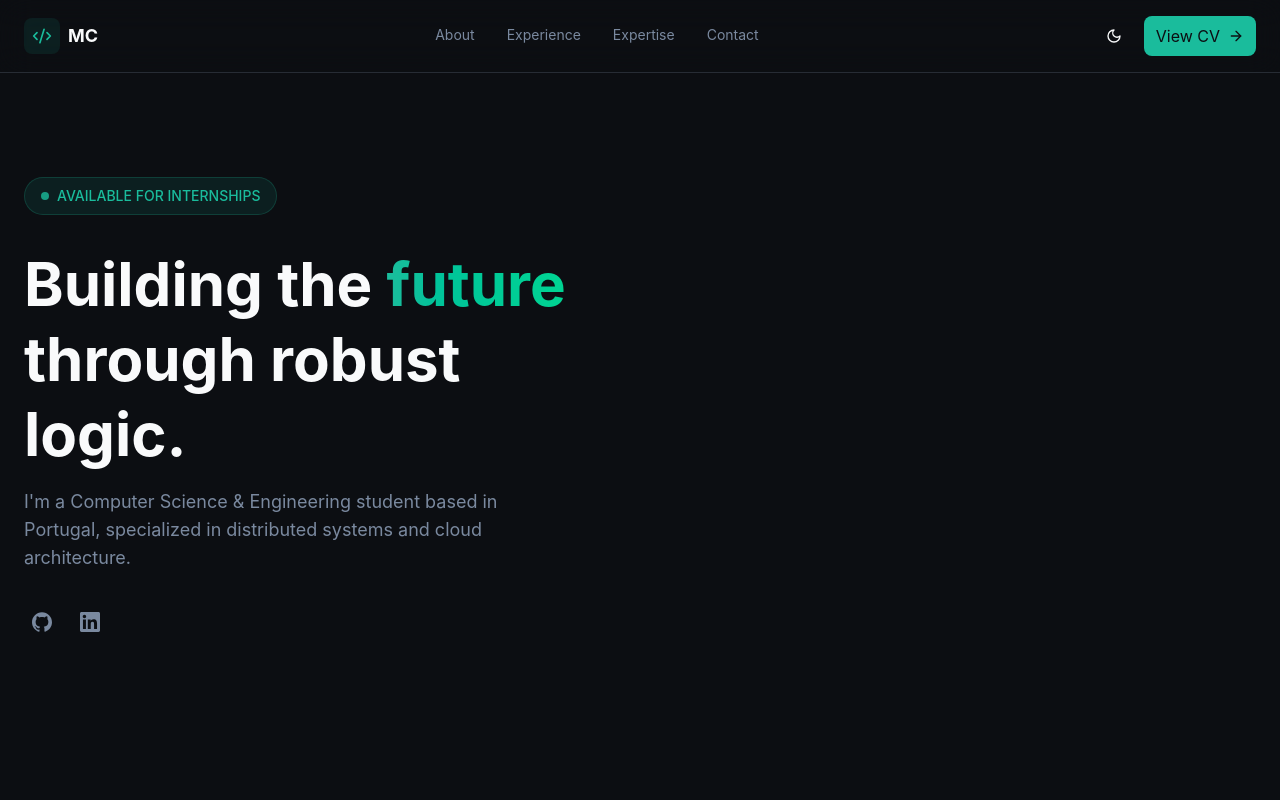
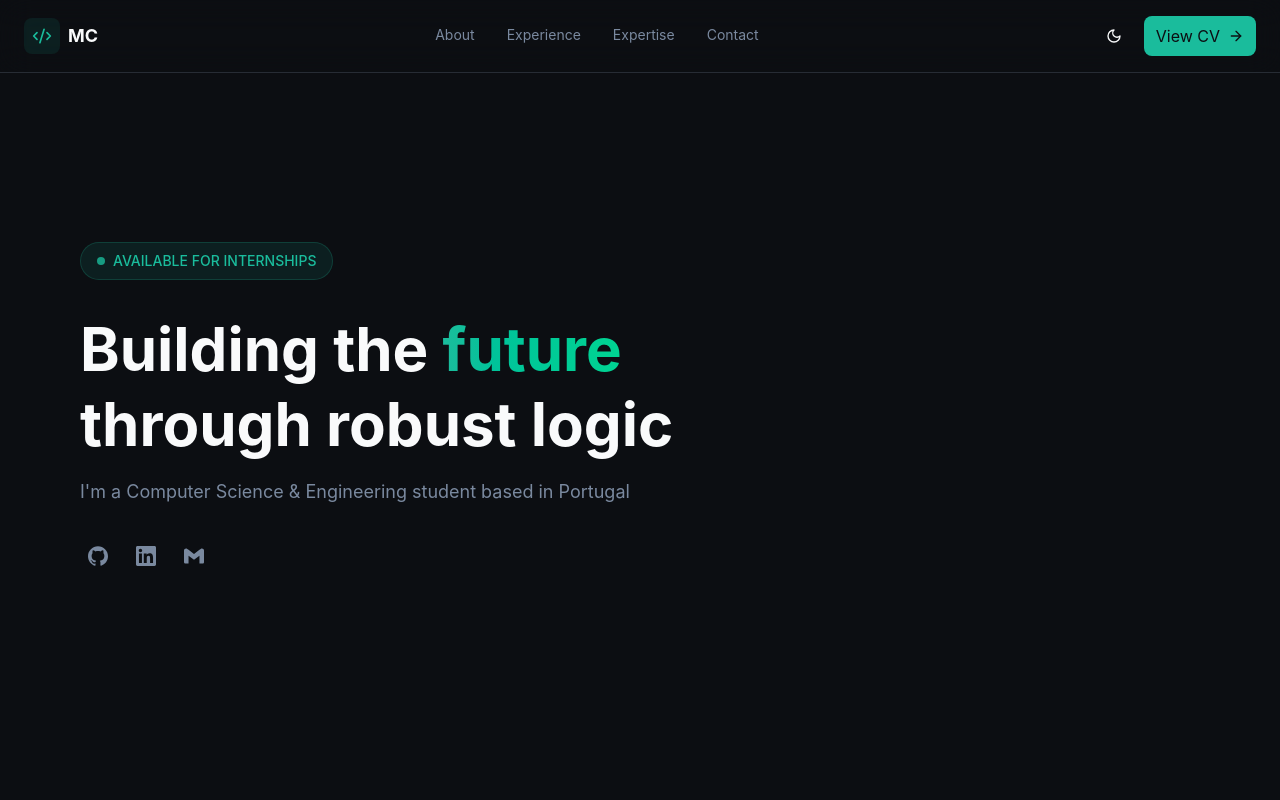
Before and after one commit to miguelcollaco/portfolio, a Next.js app: page / in a window 1280 px wide. Shown: the top 800 px of the page. Built offline with nearby package versions, Linux system fonts and the light colour scheme.

Commit message:
add email to hero CTA

```diff
--- a/app/_components/Hero.tsx
+++ b/app/_components/Hero.tsx
@@ -1,6 +1,6 @@
 "use client";
 
-import { SiGithub, SiLinkedin } from "react-icons/si";
+import { SiGithub, SiLinkedin, SiGmail } from "react-icons/si";
 import { motion } from "framer-motion";
 
 const fadeUp = (delay = 0) => ({
@@ -12,24 +12,25 @@ const fadeUp = (delay = 0) => ({
 export default function Hero() {
   return (
     <section id="hero" className="min-h-screen flex items-center pt-20 pb-16">
-      <div className="container mx-auto px-6">
-        <div className="grid lg:grid-cols-2 gap-12 items-center">
+      <div className="ml-20 max-w-4xl">
         <div className="space-y-8">
           <motion.div
             {...fadeUp(0)}
             className="inline-flex items-center gap-2 px-4 py-2 bg-primary/10 border border-primary/20 rounded-full"
           >
             <span className="w-2 h-2 bg-primary rounded-full animate-pulse" />
-              <span className="text-sm text-primary font-medium">AVAILABLE FOR INTERNSHIPS</span>
+            <span className="text-sm text-primary font-medium">
+              AVAILABLE FOR INTERNSHIPS
+            </span>
           </motion.div>
 
           <motion.div {...fadeUp(0.15)} className="space-y-4">
             <h1 className="text-4xl md:text-5xl lg:text-6xl font-bold leading-tight">
-                Building the{" "}
-                <span className="gradient-text">future</span> through robust logic.
+              Building the <span className="gradient-text">future</span><br/>through
+              robust logic
             </h1>
-              <p className="text-lg text-muted-foreground max-w-lg">
-                I'm a Computer Science & Engineering student based in Portugal, specialized in distributed systems and cloud architecture.
+            <p className="text-lg text-muted-foreground">
+              I'm a Computer Science & Engineering student based in Portugal
             </p>
           </motion.div>
 
@@ -52,10 +53,16 @@ export default function Hero() {
             >
               <SiLinkedin className="w-5 h-5" />
             </a>
+            <a
+              href="mailto:miguel.l.collaco@gmail.com"
+              target="_blank"
+              rel="noopener noreferrer"
+              className="p-2 rounded-lg text-muted-foreground hover:text-foreground hover:bg-secondary transition-colors"
+              aria-label="Email"
+            >
+              <SiGmail className="w-5 h-5" />
+            </a>
           </motion.div>
-          </div>
-
-          <div className="lg:justify-self-end w-full max-w-md" />
         </div>
       </div>
     </section>
```
Lines whose indentation alone changed are shown as unchanged.
